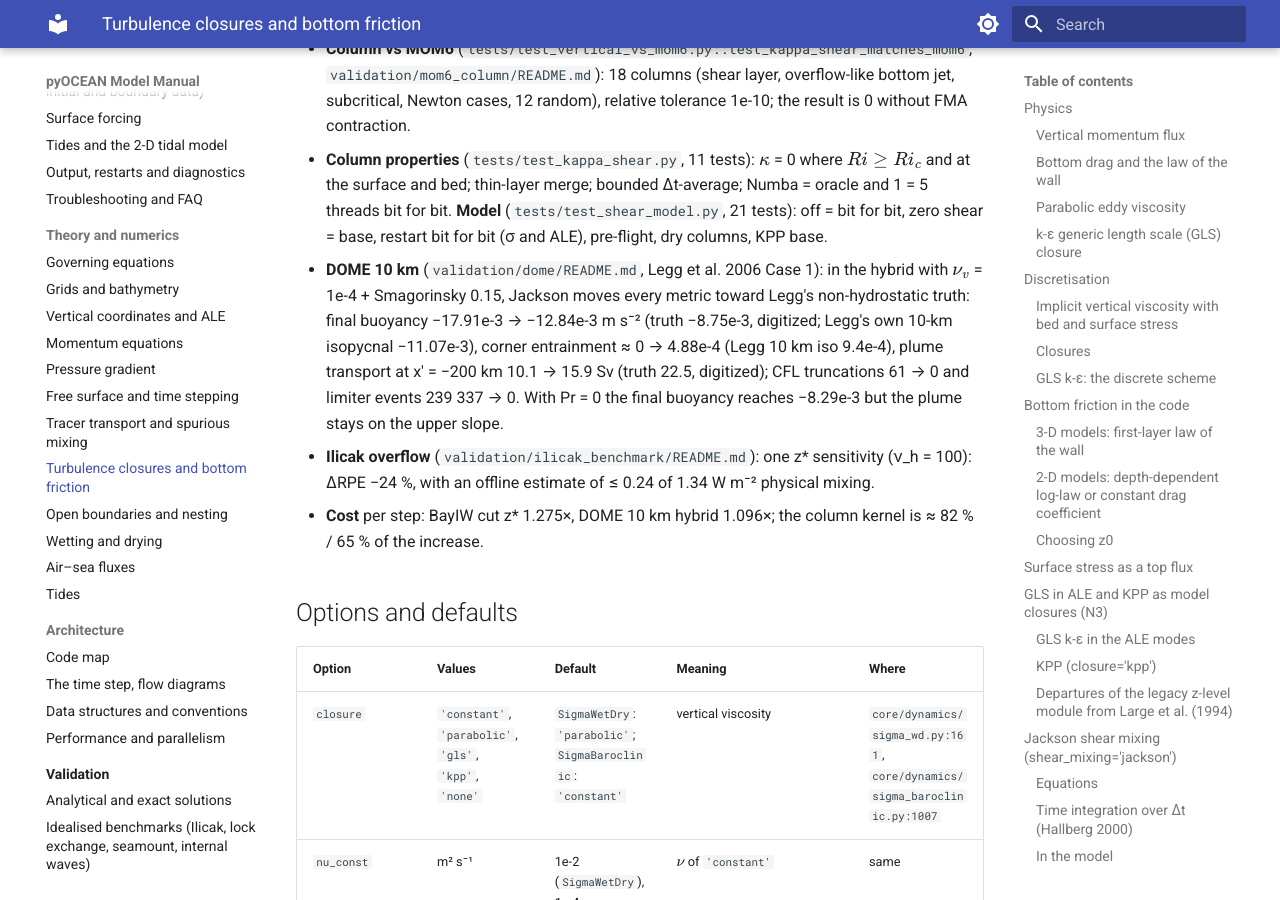
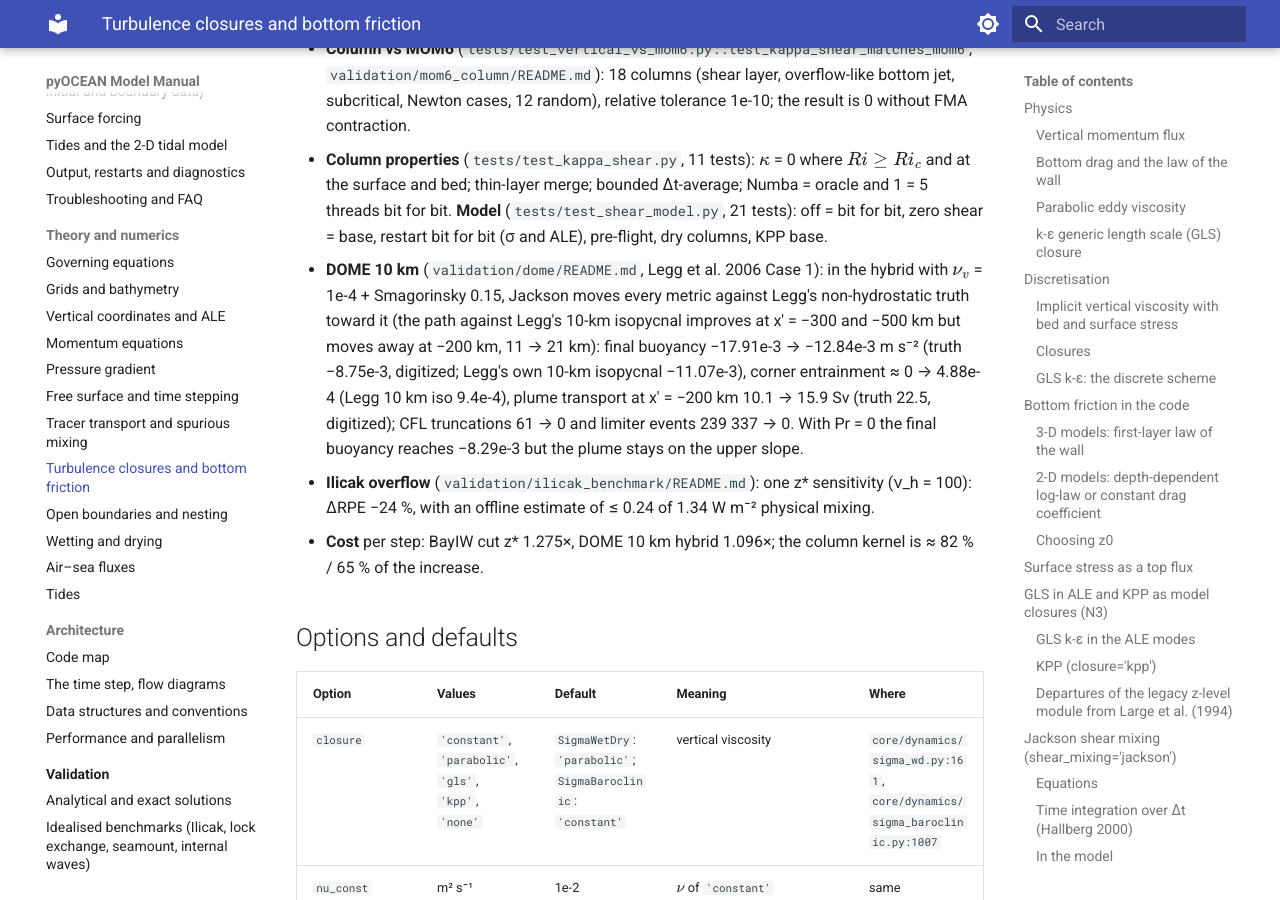
Before and after one commit to Estebanovich/pyOCEAN, an MkDocs documentation site: the page built from docs/manual/theory/turbulence-friction.md, in a window 1280 px wide and 900 px high, scrolled down 15133 px. Built offline with MkDocs 1.6.1 and Material for MkDocs 9.7.7, drawn with Linux system fonts in a browser that asks for light colours.

Commit message:
Jackson shear mixing task 8, fix round 1: narrow the GLS-vs-Jackson claim, "every metric against the non-hydrostatic truth" with the x' = -200 km path exception, z* numerical mixing marked as hypothesis
Co-Authored-By: Claude Opus 5.5 <noreply@anthropic.com>
Claude-Session: https://claude.ai/code/session_01DapNDveddxQLd53ugW9ton

```diff
--- a/docs/manual/theory/turbulence-friction.md
+++ b/docs/manual/theory/turbulence-friction.md
@@ -527,7 +527,7 @@ large. As MOM6 (`kappa_shear_column`, `:1052-1374`, after Hallberg 2000 [verific
   thin-layer merge; bounded Δt-average; Numba = oracle and 1 = 5 threads bit for bit. **Model** (`tests/test_shear_model.py`,
   21 tests): off = bit for bit, zero shear = base, restart bit for bit (σ and ALE), pre-flight, dry columns, KPP base.
 * **DOME 10 km** (`validation/dome/README.md`, Legg et al. 2006 Case 1): in the hybrid with $\nu_v$ = 1e-4 + Smagorinsky
-  0.15, Jackson moves every metric toward Legg's non-hydrostatic truth: final buoyancy −17.91e-3 → −12.84e-3 m s⁻²
+  0.15, Jackson moves every metric against Legg's non-hydrostatic truth toward it (the path against Legg's 10-km isopycnal improves at x′ = −300 and −500 km but moves away at −200 km, 11 → 21 km): final buoyancy −17.91e-3 → −12.84e-3 m s⁻²
   (truth −8.75e-3, digitized; Legg's own 10-km isopycnal −11.07e-3), corner entrainment ≈ 0 → 4.88e-4 (Legg 10 km iso
   9.4e-4), plume transport at x′ = −200 km 10.1 → 15.9 Sv (truth 22.5, digitized); CFL truncations 61 → 0 and limiter
   events 239 337 → 0. With Pr = 0 the final buoyancy reaches −8.29e-3 but the plume stays on the upper slope.
```
Also changed, not shown: CLAUDE.md (+1 -1 lines), docs/design/vision_roadmap.md (+2 -2 lines), validation/dome/README.md (+4 -4 lines).
